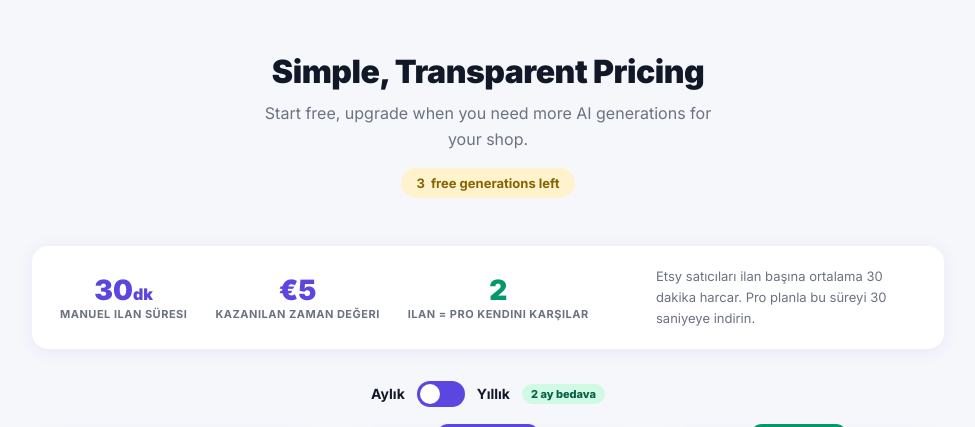
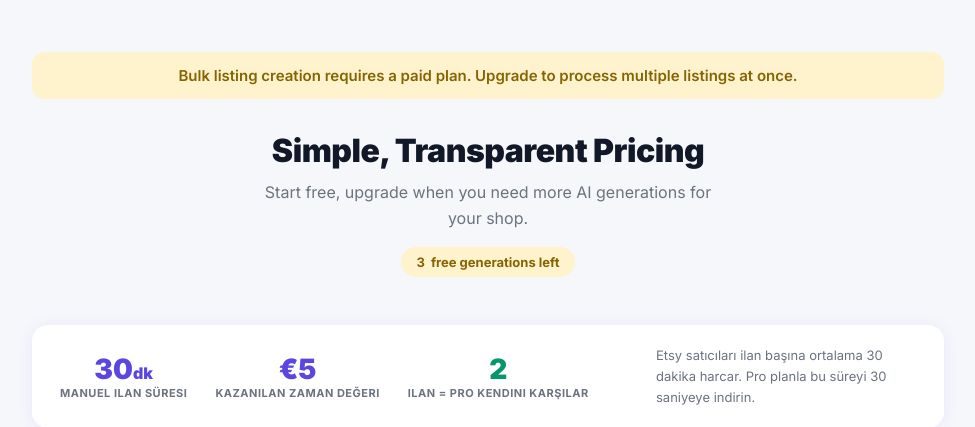
Before and after one commit to theBCA/easylisting, a Flask app: page /upgrade?bulk_required=1 in a window 1280 px wide. Shown: the part 58-485 px from the top of the page, without its empty margins (152-1127 px from the left). Run offline with Flask 3, Linux system fonts and the light colour scheme; the visitor is signed in with stand-in values (Sample User, id 1); data comes from the database, SQL or seed files in the repository; some libraries are stand-ins or nearby versions.

Commit message:
fix: resolve all navigation and crash bugs found in full audit
- Define ALLOW_PAID_OPENAI at module level (was used at lines 742, 1721
  but never defined — NameError crash when Gemini quota exceeded)
- Stripe success/cancel URL now uses request.url_root instead of
  REDIRECT_URI, so easylisting.app users land back on easylisting.app
  after payment (not cross-redirected to kolaylistele.com)
- photo_limit_reached now opens paywall modal (same as pro_required)
  instead of showing a raw error toast
- upgrade page shows context banner when redirected with ?bulk_required=1

```diff
--- a/app.py
+++ b/app.py
@@ -174,6 +174,7 @@ GUEST_ID_COOKIE     = "easylisting_guest_id"
 GUEST_ID_MAX_AGE    = 60 * 60 * 24 * 180  # 180 days
 PHOTO_VARIANT_COUNT = 3
 FAL_KEY             = os.getenv("FAL_KEY") or os.getenv("FAL_API_KEY")
+ALLOW_PAID_OPENAI   = os.getenv("ALLOW_PAID_OPENAI", "false").lower() == "true"
 
 ALLOWED_IMAGE_TYPES = {"image/jpeg", "image/png", "image/webp", "image/gif"}
 MAX_TITLE_LEN       = 140
@@ -1917,7 +1918,7 @@ def stripe_checkout():
     try:
         import stripe as stripe_lib
         stripe_lib.api_key = os.getenv("STRIPE_SECRET_KEY")
-        base = REDIRECT_URI.replace("/auth/callback", "")
+        base = request.url_root.rstrip("/")
         checkout = stripe_lib.checkout.Session.create(
             payment_method_types=["card"],
             mode="subscription",
--- a/templates/index.html
+++ b/templates/index.html
@@ -1894,6 +1894,7 @@ async function generatePhotoVariants() {
     });
     const d = await res.json();
     if (d.error === 'pro_required') { openModal('paywallModal'); return; }
+    if (d.error === 'photo_limit_reached') { openModal('paywallModal'); return; }
     if (d.error) { showToast(d.error, 'error'); return; }
     (d.variants || []).forEach(v => {
       const wrap = document.createElement('div');
--- a/templates/upgrade.html
+++ b/templates/upgrade.html
@@ -121,6 +121,8 @@ nav { background: white; border-bottom: 1px solid var(--border); padding: 0 24px
   <div class="banner success" id="banner-success">🎉 Welcome to EasyListing! Your plan is now active.</div>
   {% elif request.args.get('cancelled') %}
   <div class="banner info" id="banner-cancel">You cancelled — no charges were made.</div>
+  {% elif request.args.get('bulk_required') %}
+  <div class="banner info" id="banner-bulk">Bulk listing creation requires a paid plan. Upgrade to process multiple listings at once.</div>
   {% endif %}
 
   <div class="hero">
```
